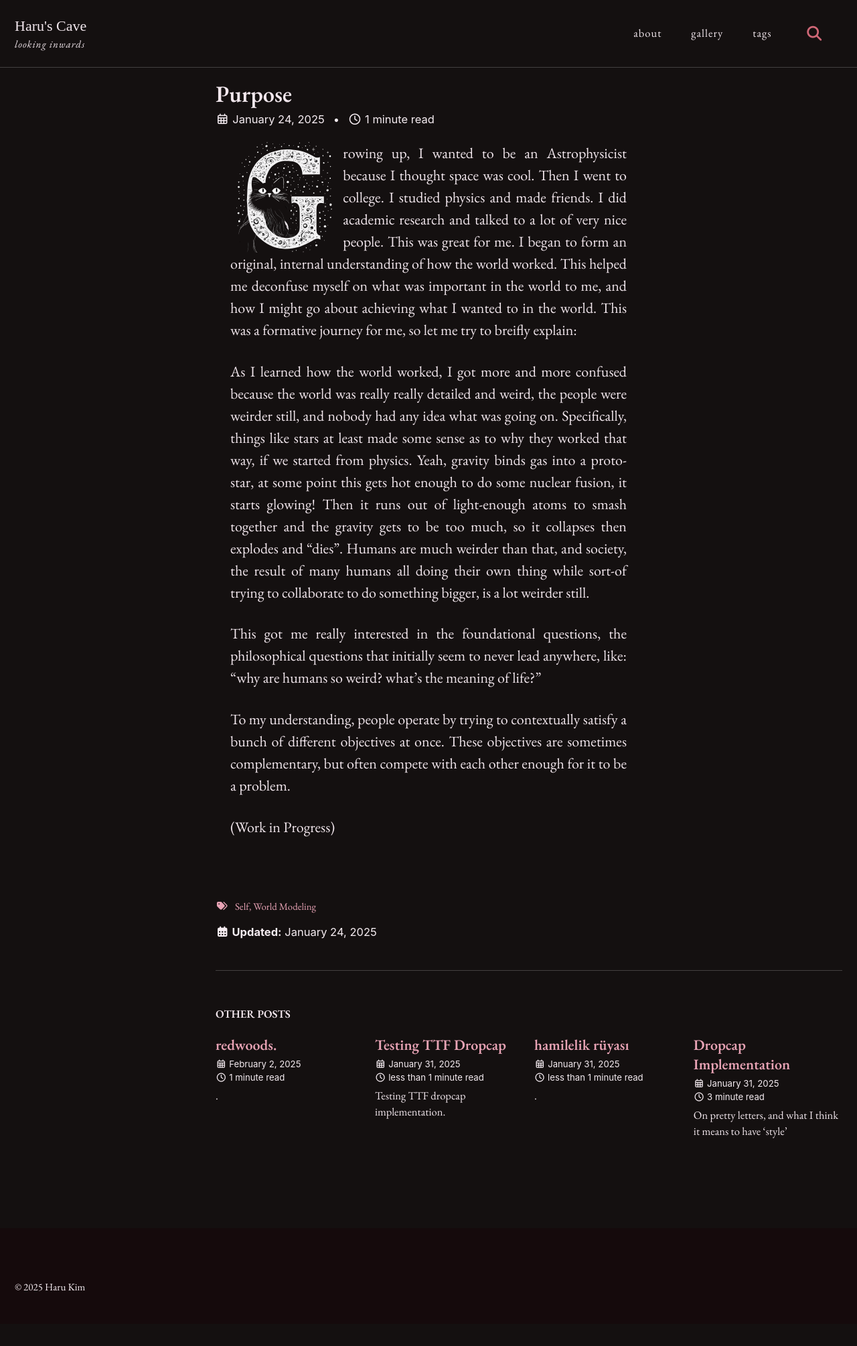
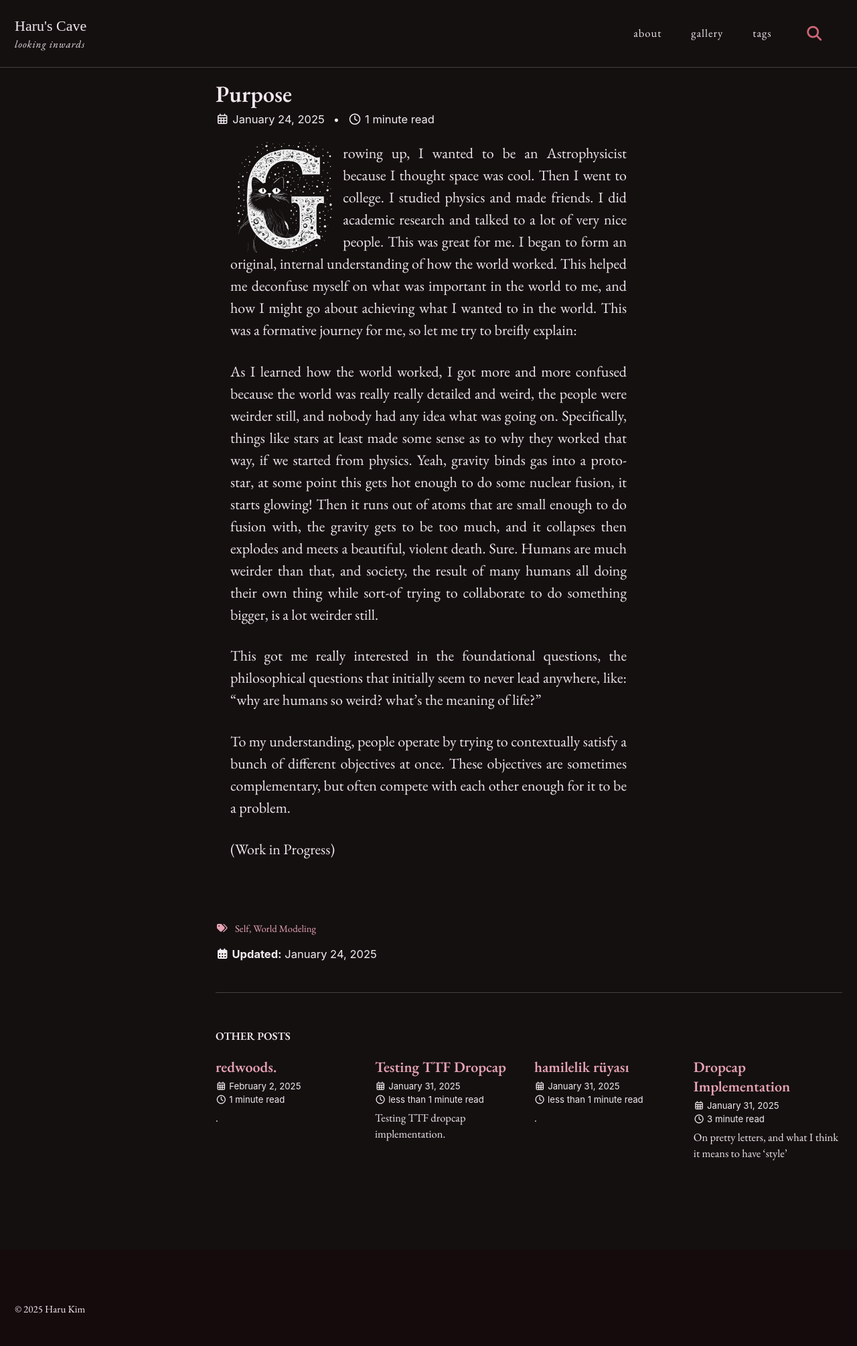
Before and after one commit to hxxru-u/hxxru-u.github.io, a Jekyll site: the page built from _posts/2025-01-24-purpose.md, in a window 1280 px wide. Shown: the whole page at 67% size. Built offline with Jekyll 4.4.1, drawn with Linux system fonts in a browser that asks for light colours; cached includes are drawn as plain includes; before the commit the page ends 1976 px from its top, so only the background shows below that.

Commit message:
TTF adjust last try

```diff
--- a/_posts/2025-01-24-purpose.md
+++ b/_posts/2025-01-24-purpose.md
@@ -11,7 +11,7 @@
 Growing up, I wanted to be an Astrophysicist because I thought space was cool.
 Then I went to college. I studied physics and made friends. I did academic research and talked to a lot of very nice people. This was great for me. I began to form an original, *internal* understanding of how the world worked. This helped me *deconfuse* myself on what was important in the world to me, and how I might go about achieving what I wanted to in the world. This was a formative journey for me, so let me try to breifly explain:
 
-As I learned how the world worked, I got more and more confused because the world was really really detailed and weird, the people were weirder still, and nobody had any idea what was going on. Specifically, things like stars at least made some sense as to why they worked that way, if we started from physics. Yeah, gravity binds gas into a proto-star, at some point this gets hot enough to do some nuclear fusion, it starts glowing! Then it runs out of light-enough atoms to smash together and the gravity gets to be too much, so it collapses then explodes and "dies". Humans are much weirder than that, and society, the result of many humans all doing their own thing while sort-of trying to collaborate to do something bigger, is a lot weirder still.
+As I learned how the world worked, I got more and more confused because the world was really really detailed and weird, the people were weirder still, and nobody had any idea what was going on. Specifically, things like stars at least made some sense as to why they worked that way, if we started from physics. Yeah, gravity binds gas into a proto-star, at some point this gets hot enough to do some nuclear fusion, it starts glowing! Then it runs out of atoms that are small enough to do fusion with, the gravity gets to be too much, and it collapses then explodes and meets a beautiful, violent death. Sure. Humans are much weirder than that, and society, the result of many humans all doing their own thing while sort-of trying to collaborate to do something bigger, is a lot weirder still.
 
 This got me really interested in the foundational questions, the philosophical questions that initially seem to never lead anywhere, like: "why are humans so weird? what's the meaning of life?"
 
--- a/_sass/dropcaps.scss
+++ b/_sass/dropcaps.scss
@@ -3,20 +3,30 @@
 /* Base dropcap styles */
 .dropcap {
     float: left;
-    /* Set size relative to paragraph line height
-    */
+    /* Set size relative to paragraph line height */
     font-size: 8.5em;
     line-height: 1;
     height: 1em;  /* Ensure float continues for full height */
     padding-top: 0.02em;
     padding-right: 0.08em;
     margin-bottom: -0.12em;
+    margin-top: -0.1em;  /* Move up by default */
     font-family: 'DropcapTTF' !important;  /* Force TTF font */
     color: $text-color;
     background-color: $background-color;
     font-weight: normal;
     font-style: normal;
-    -webkit-text-size-adjust: none;  /* Base property for WebKit detection */
+
+    /* Chrome-specific adjustments */
+    @media screen and (-webkit-min-device-pixel-ratio: 0) {
+        margin-top: 0;  /* Reset margin-top for Chrome */
+    }
+
+    /* Firefox-specific adjustments */
+    @-moz-document url-prefix() {
+        margin-top: 0;  /* Reset margin-top for Firefox */
+        padding-top: 0.04em;
+    }
 }
 
 /* SVG-specific styles - override base styles */
@@ -29,6 +39,7 @@
     height: 7.5em;
     margin-right: 0.15em;
     margin-bottom: 0;
+    margin-top: 0;  /* Reset margin for SVG */
     line-height: 1;
 
     svg {
@@ -46,30 +57,3 @@
         }
     }
 }
-
-/* Browser-specific adjustments for TTF */
-@-moz-document url-prefix() {
-    .dropcap:not(.dropcap-svg) {
-        padding-top: 0.04em;
-        margin-bottom: -0.12em;
-    }
-}
-
-/* Chrome */
-@media screen and (-webkit-min-device-pixel-ratio: 0) and (min-resolution: 0.001dpcm) {
-    .dropcap:not(.dropcap-svg) {
-        padding-top: 0.02em;
-        margin-bottom: -0.12em;
-    }
-}
-
-/* Safari/WebKit */
-@supports (-webkit-text-size-adjust: none) and (not (-ms-accelerator: true)) {
-    .dropcap:not(.dropcap-svg) {
-        margin-top: -0.1em;  /* Move the entire dropcap up */
-        padding-top: 0.02em;
-        margin-bottom: -0.12em;
-        height: 1em;
-        line-height: 1;
-    }
-}
```
